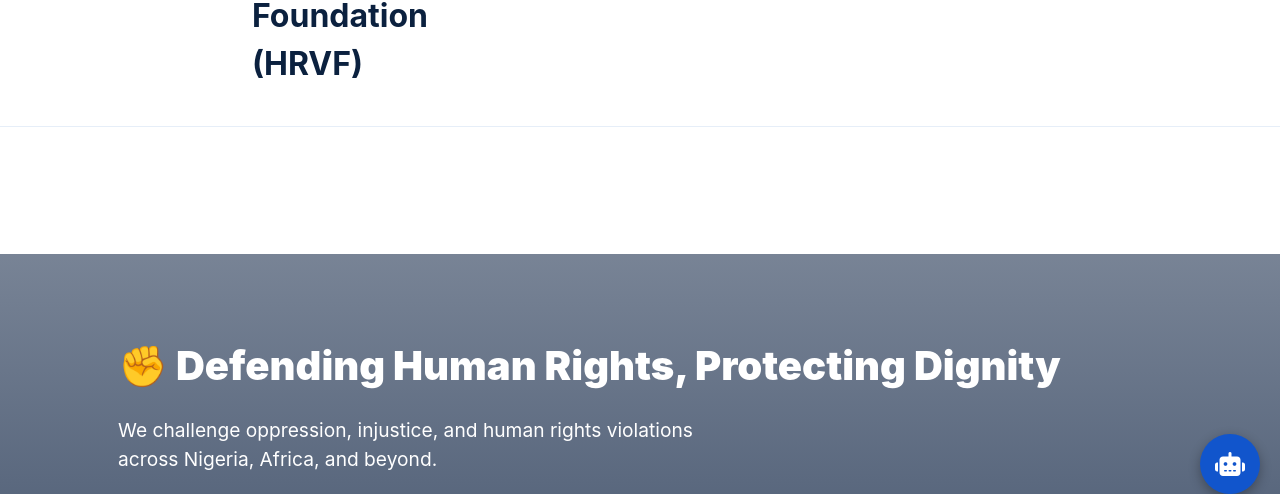
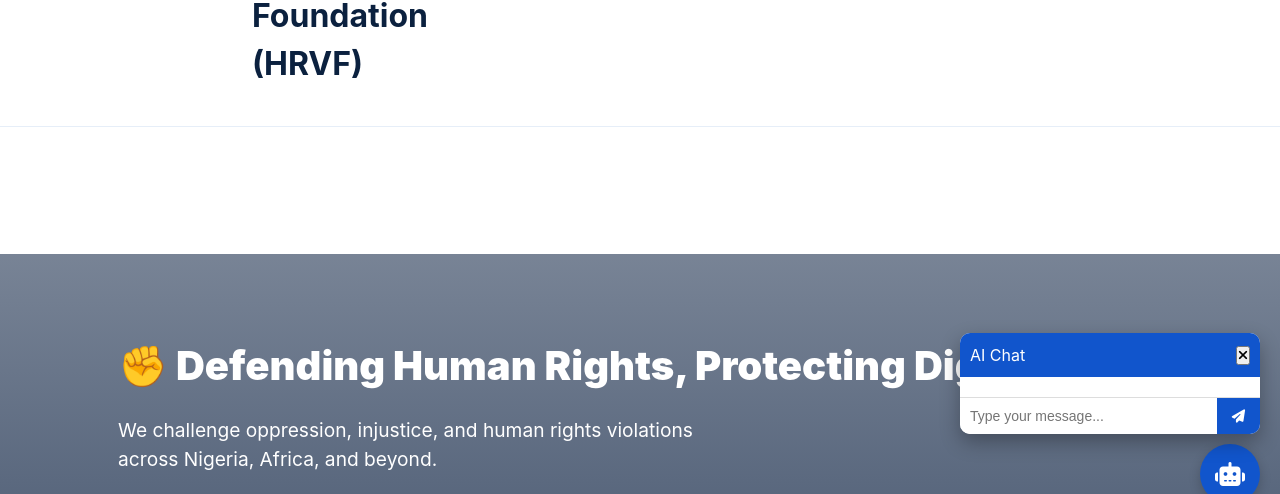
Before and after one commit to jjameswillaims038-jpg/Human-rights-, a website: page index.html in a window 1280 px wide. Shown: the part 276-770 px from the top of the page. Drawn offline with Linux system fonts and the light colour scheme.

Commit message:
Update style.css

```diff
--- a/style.css
+++ b/style.css
@@ -273,96 +273,72 @@
 /* Floating Chat Button */
 #chatBtn {
   position: fixed;
+  bottom: 20px;
   right: 20px;
-  bottom: 30px;
   background: var(--blue);
-  color: #fff;
+  color: white;
   border: none;
-  border-radius: 50%;
   width: 60px;
   height: 60px;
+  border-radius: 50%;
   font-size: 24px;
   cursor: pointer;
-  box-shadow: 0 4px 12px rgba(0,0,0,0.3);
+  z-index: 1000;
   display: flex;
+  justify-content: center;
   align-items: center;
-  justify-content: center;
-  z-index: 1000;
-  transition: transform 0.3s;
-}
-
-#chatBtn:hover {
-  transform: scale(1.1);
+  box-shadow: 0 4px 12px rgba(0,0,0,0.2);
 }
 
 /* Chat Window */
 #chatWindow {
+  display: none;
   position: fixed;
   bottom: 90px;
   right: 20px;
-  width: 320px;
-  max-height: 480px;
-  background: #fff;
+  width: 300px;
+  max-height: 400px;
+  background: white;
   border-radius: 10px;
   box-shadow: 0 8px 20px rgba(0,0,0,0.3);
-  display: none;
+  display: flex;
   flex-direction: column;
+  z-index: 1000;
   overflow: hidden;
-  z-index: 999;
-  transform: translateX(100%);
-  transition: transform 0.4s ease;
-}
-
-/* Show chat window */
-#chatWindow.show {
-  display: flex;
-  transform: translateX(0);
 }
 
 #chatHeader {
   background: var(--blue);
-  color: #fff;
-  padding: 12px;
+  color: white;
+  padding: 10px;
   display: flex;
   justify-content: space-between;
   align-items: center;
-  font-weight: 700;
-}
-
-#chatHeader button {
-  background: transparent;
-  border: none;
-  color: #fff;
-  font-size: 18px;
-  cursor: pointer;
 }
 
 #chatMessages {
   flex: 1;
   padding: 10px;
   overflow-y: auto;
-  background: #f7f9fc;
+  font-size: 14px;
 }
 
 #chatInputWrapper {
   display: flex;
-  gap: 6px;
-  padding: 10px;
-  border-top: 1px solid #e6eef8;
+  border-top: 1px solid #ddd;
 }
 
-#chatInput {
+#chatInputWrapper input {
   flex: 1;
-  padding: 8px;
-  border-radius: 8px;
-  border: 1px solid #ccc;
+  border: none;
+  padding: 10px;
+  font-size: 14px;
 }
 
-#sendChat {
+#chatInputWrapper button {
+  border: none;
   background: var(--blue);
-  color: #fff;
-  border: none;
-  padding: 0 12px;
-  border-radius: 8px;
+  color: white;
+  padding: 0 15px;
   cursor: pointer;
 }
```
